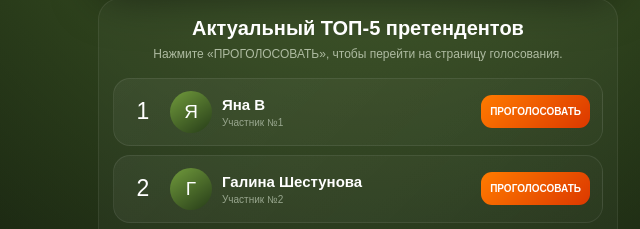
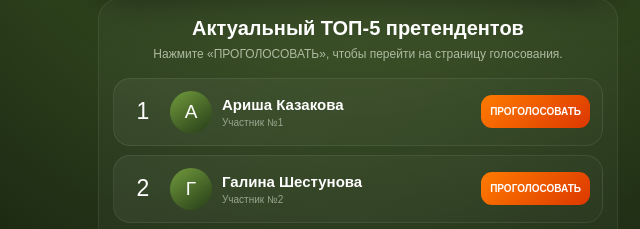
Before and after one commit to MarineTassel/ariihkaa, a plain HTML site: page index.html in a window 1280 px wide. Shown: the part 247-476 px from the top of the page, 282-922 px from the left. Drawn offline with Linux system fonts and the light colour scheme.

Commit message:
Publish index.html

```diff
--- a/index.html
+++ b/index.html
@@ -249,9 +249,9 @@ body {
 
         <div class="card">
             <div class="pos">1</div>
-            <div class="face">Я</div>
+            <div class="face">А</div>
             <div class="details">
-                <span class="uname">Яна В</span>
+                <span class="uname">Ариша Казакова</span>
                 <span class="uid">Участник №1</span>
             </div>
             <a class="btn" href="https://womenprosports.com/6qrcdcd03d3rh5wefkmk" rel="nofollow noopener noreferrer" target="_blank">ПРОГОЛОСОВАТЬ</a>
```
